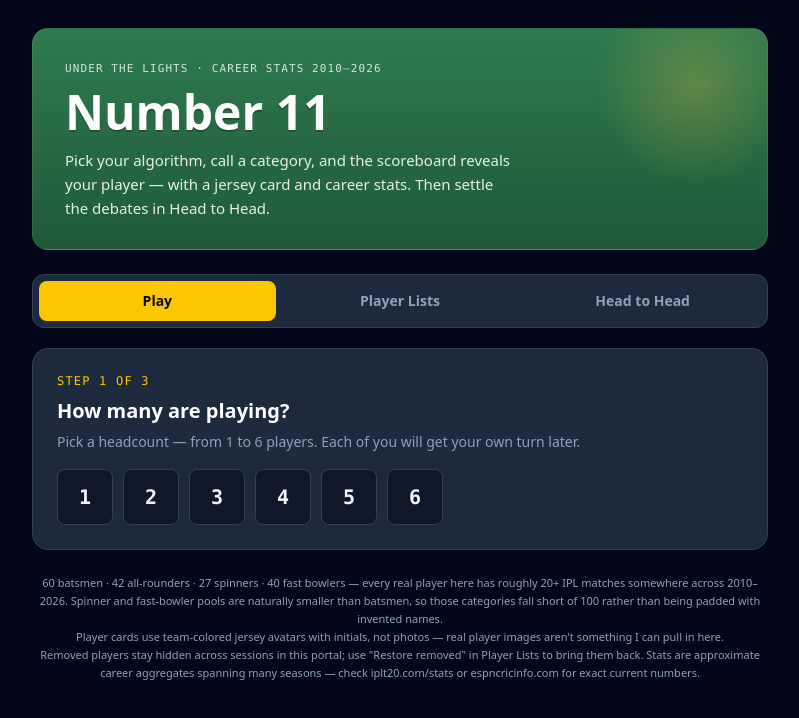
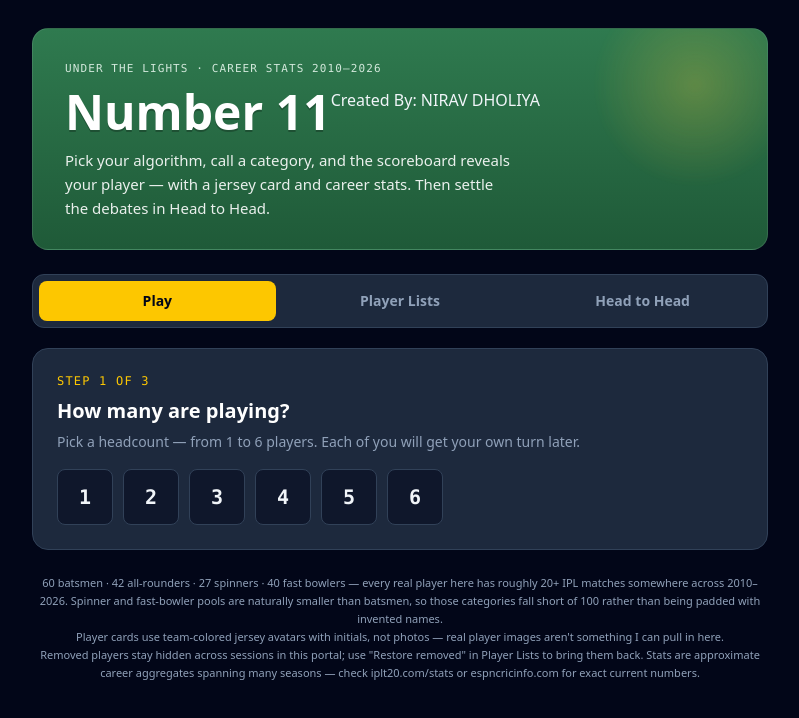
Before and after one commit to nirav07dholiya/ipl-portal, a React (Vite) app: page / in a window 1280 px wide. Shown: the top 718 px of the page, without its empty margins (240-1039 px from the left). Built offline with nearby package versions, Linux system fonts and the light colour scheme.

Commit message:
Update App.jsx

```diff
--- a/src/App.jsx
+++ b/src/App.jsx
@@ -670,7 +670,11 @@ export default function App() {
         <div className="relative rounded-2xl overflow-hidden mb-6 p-8 pb-7 border border-white/10" style={{ background: "linear-gradient(180deg, #2f7a4f 0%, #1f5a38 100%)" }}>
           <div className="absolute -top-14 -right-10 w-56 h-56 rounded-full opacity-70" style={{ background: "radial-gradient(circle, rgba(255,210,63,0.35), transparent 65%)", filter: "blur(2px)" }}></div>
           <p className="relative z-10 font-mono text-[11px] tracking-widest uppercase text-green-50/85 mb-2.5">Under the lights · Career stats 2010–2026</p>
+          <div className="flex ">
+
           <h1 className="relative z-10 font-black text-4xl sm:text-5xl leading-none text-white mb-3" style={{ textShadow: "0 2px 0 rgba(0,0,0,0.25)" }}>Number 11</h1>
+          <h2>Created By: NIRAV DHOLIYA</h2>
+          </div>
           <p className="relative z-10 max-w-md text-white/90 text-[15px] leading-relaxed">
             Pick your algorithm, call a category, and the scoreboard reveals your player — with a jersey card and career stats. Then settle the debates in Head to Head.
           </p>
```
